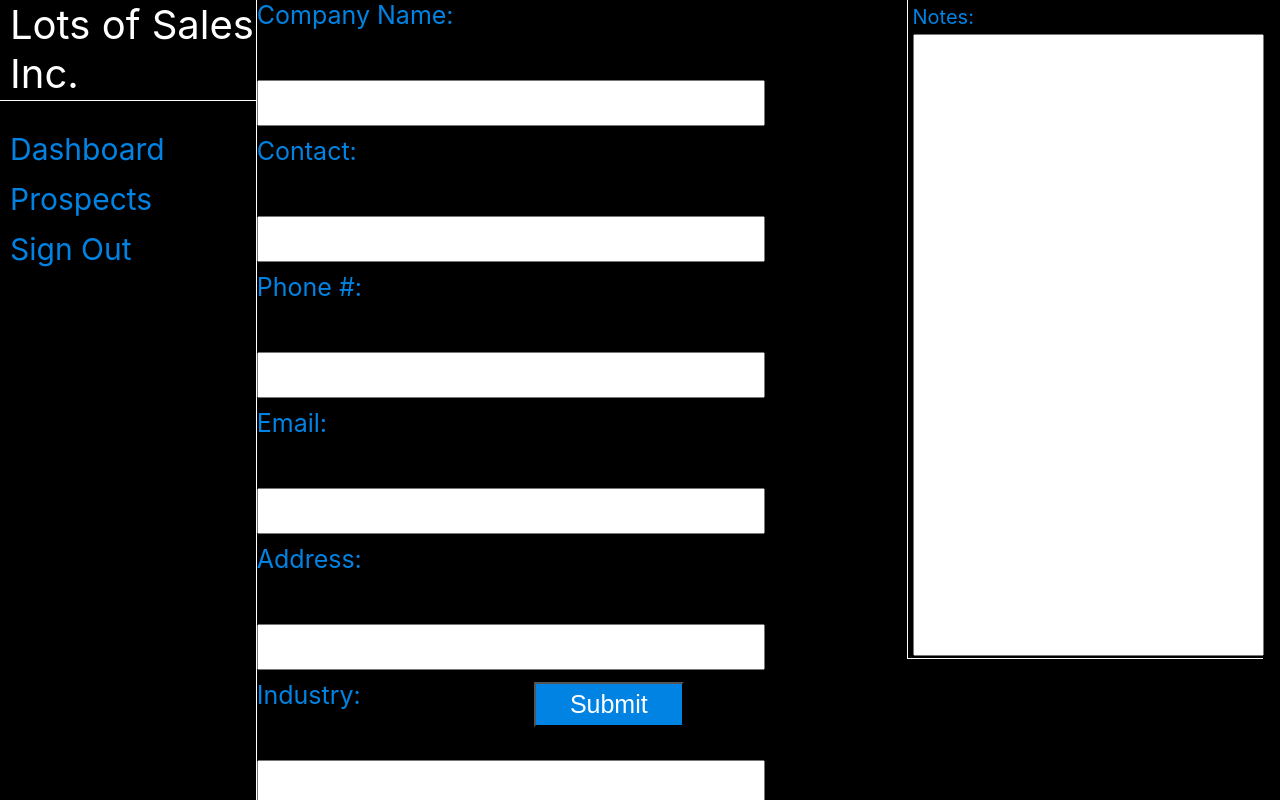
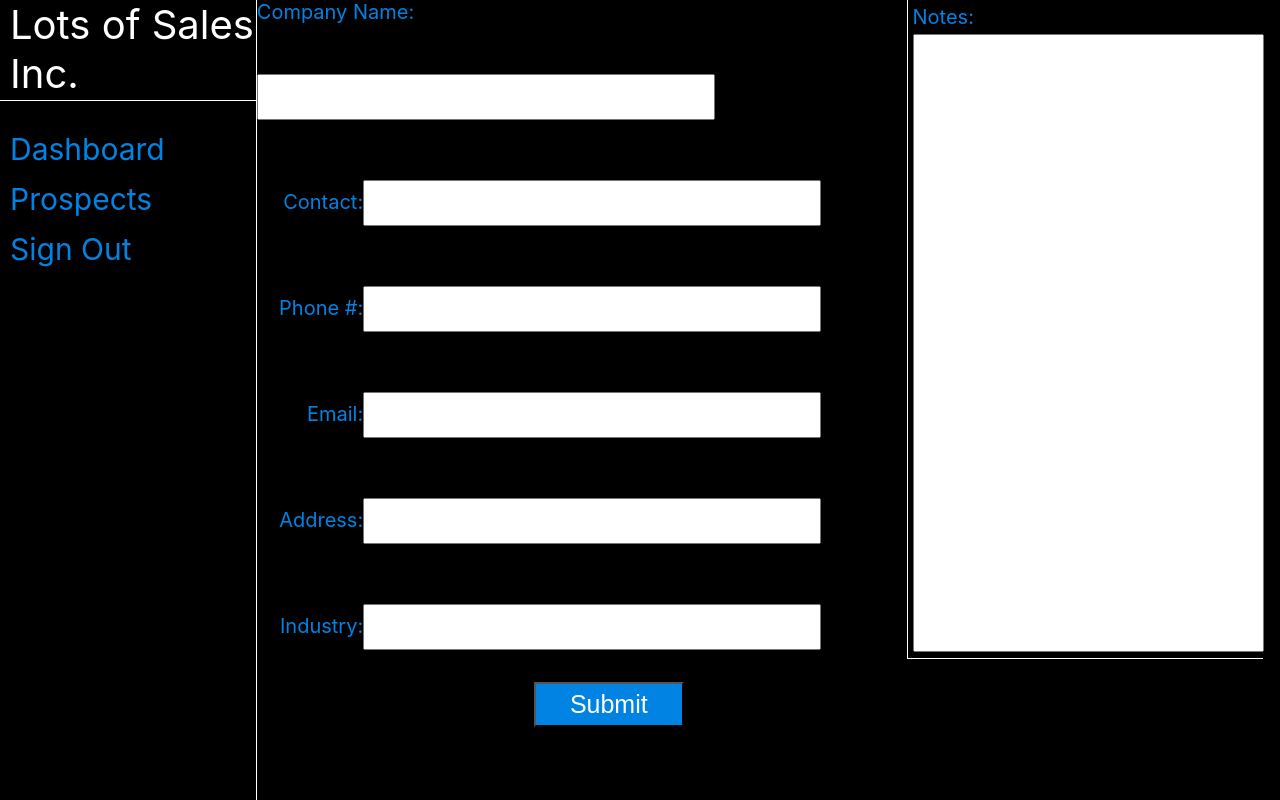
Before and after one commit to mtpulido/Sales-Skywalker, a React (Create React App) app in the folder client/: page /businesses/1/edit in a window 1280 px wide. Built offline with nearby package versions, Linux system fonts and the light colour scheme; no server answers.

Commit message:
updated styling on deployed site

```diff
--- a/client/src/screens/edit/Edit.css
+++ b/client/src/screens/edit/Edit.css
@@ -22,13 +22,13 @@
 
 .edit-label {
   margin-bottom: 10px;
-  font-size: 25px;
+  font-size: 20px;
   color: #0083E3;
 }
 
 .edit-input {
   margin-top: 50px;
-  width: 500px;
+  width: 450px;
   height: 40px;
   /* margin-bottom: 10px; */
   margin-right: 50px;
@@ -45,7 +45,7 @@
   padding: 5px;
 }
 .edit-notes-input {
-  height: 77vh;
+  height: 76.5vh;
   width: 27vw;
   display: flex;
   align-items: flex-start;
```
